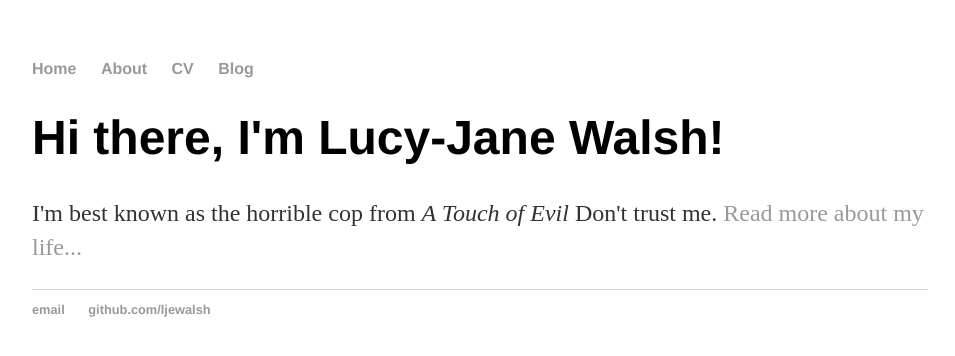
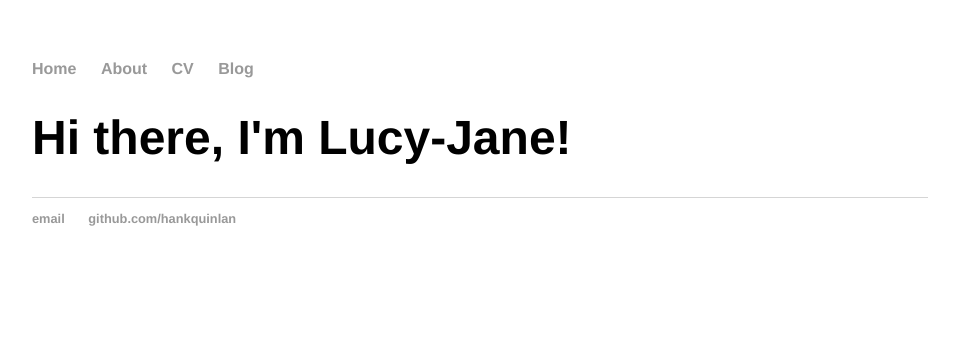
Before and after one commit to ljewalsh/ljewalsh.github.io, a Jekyll site: the page built from index.html, in a window 1280 px wide. Shown: the top 356 px of the page, without its empty margins (160-1115 px from the left). Built offline with Jekyll 4.4.1, drawn with Linux system fonts in a browser that asks for light colours.

Commit message:
Edits index.html to use default layout file

```diff
--- a/index.html
+++ b/index.html
@@ -1,29 +1,8 @@
-<!DOCTYPE html>
-<html>
-	<head>
-		<title>Lucy-Jane Walsh</title>
-		<link rel="stylesheet" type="text/css" href="/css/main.css">
-	</head>
-	<body>
-		<nav>
-    		<ul>
-        		<li><a href="/">Home</a></li>
-	        	<li><a href="/about">About</a></li>
-        		<li><a href="/cv">CV</a></li>
-        		<li><a href="/blog">Blog</a></li>
-    		</ul>
-		</nav>
-		<div class="container">
-    		<div class="blurb">
-        		<h1>Hi there, I'm Lucy-Jane Walsh!</h1>
-				<p>I'm best known as the horrible cop from <em>A Touch of Evil</em> Don't trust me. <a href="/about">Read more about my life...</a></p>
-    		</div><!-- /.blurb -->
-		</div><!-- /.container -->
-		<footer>
-    		<ul>
-        		<li><a href="mailto:ljewalsh@gmail.com">email</a></li>
-        		<li><a href="https://github.com/ljewalsh">github.com/ljewalsh</a></li>
-			</ul>
-		</footer>
-	</body>
-</html>
+---
+layout: default
+title: Lucy-Jane Walsh, Software Engineer
+---
+<div class="blurb">
+	<h1>Hi there, I'm Lucy-Jane!</h1>
+	<p></p>
+</div><!-- /.blurb -->
```
